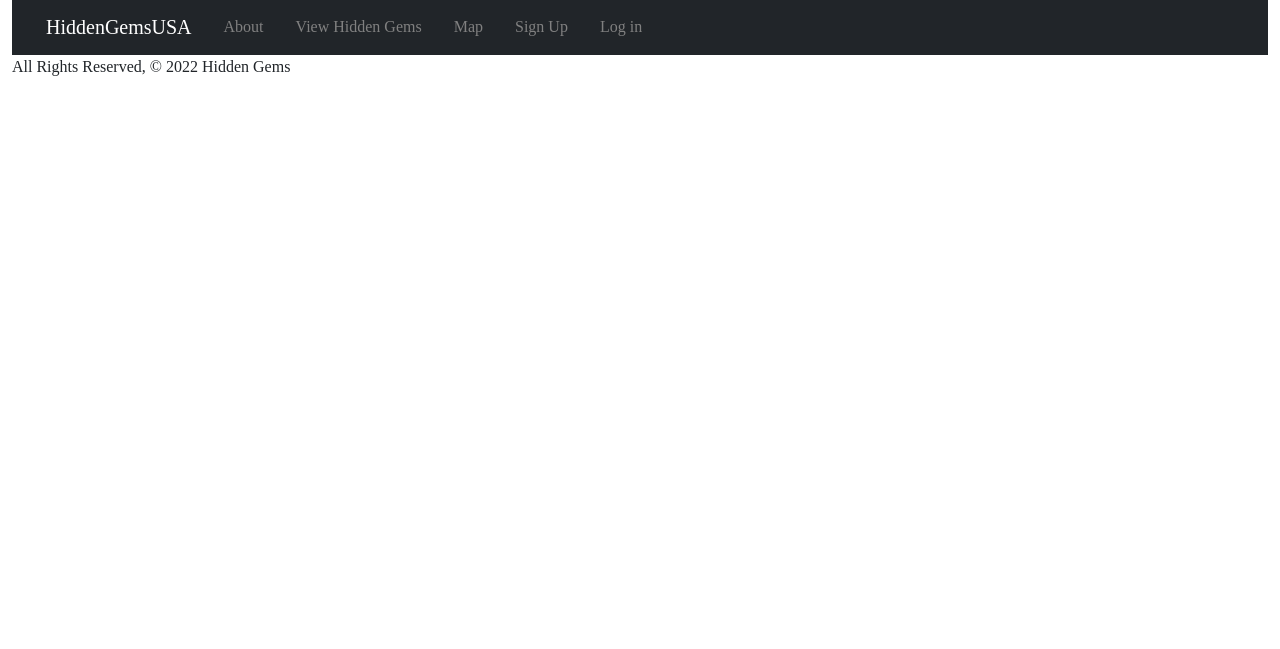
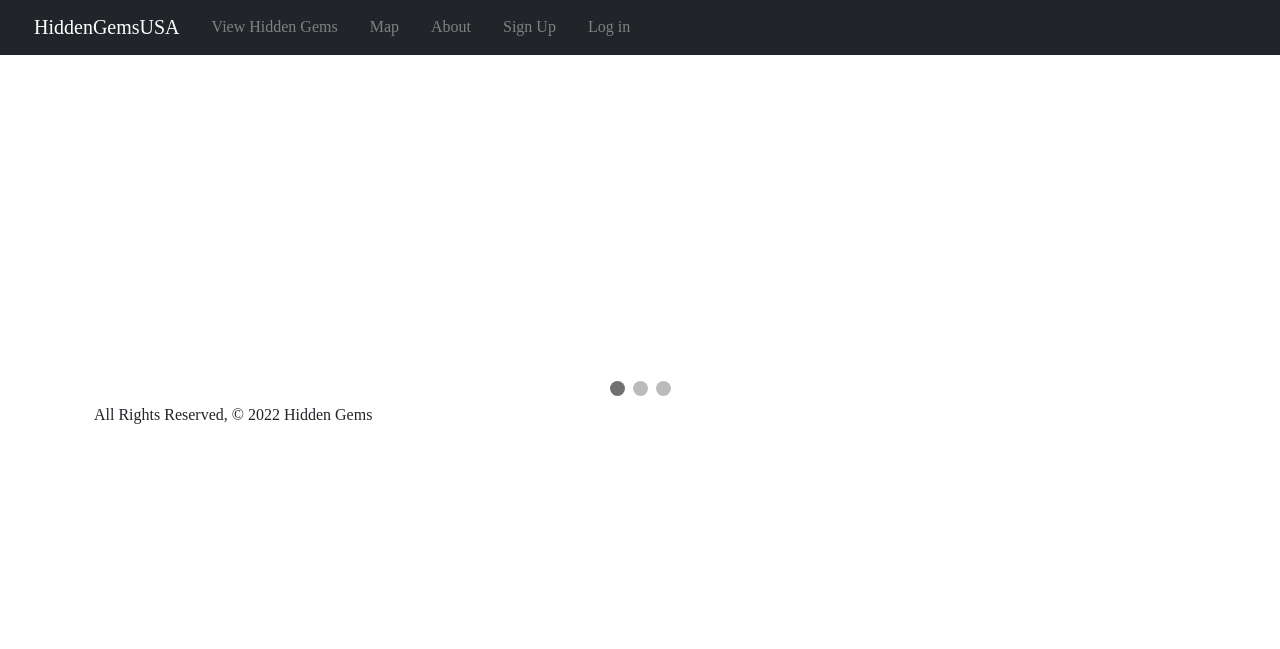
Before and after one commit to novajosky/Hidden-Gems, a Django app: page / in a window 1280 px wide. Shown: the part 151-800 px from the top of the page. Run offline with Django 4.2, Linux system fonts and the light colour scheme; some libraries are stand-ins or nearby versions; some web fonts are replaced.

Commit message:
adds slide show

```diff
--- a/main_app/static/css/style.css
+++ b/main_app/static/css/style.css
@@ -15,3 +15,95 @@ img {
 .row {
     padding: 0px;
 }
+
+.slideshow-container {
+    max-width: 1000px;
+    position: relative;
+    margin: auto;
+  }
+
+  /* Hide the images by default */
+  .mySlides {
+    display: none;
+  }
+
+  /* Next & previous buttons */
+  .prev, .next {
+    cursor: pointer;
+    position: absolute;
+    top: 50%;
+    width: auto;
+    margin-top: -22px;
+    padding: 16px;
+    color: white;
+    font-weight: bold;
+    font-size: 18px;
+    transition: 0.6s ease;
+    border-radius: 0 3px 3px 0;
+    user-select: none;
+  }
+
+  /* Position the "next button" to the right */
+  .next {
+    right: 0;
+    border-radius: 3px 0 0 3px;
+  }
+
+  /* On hover, add a black background color with a little bit see-through */
+  .prev:hover, .next:hover {
+    background-color: rgba(0,0,0,0.8);
+  }
+
+  /* Caption text */
+  .text {
+    color: #f2f2f2;
+    font-size: 15px;
+    padding: 8px 12px;
+    position: absolute;
+    bottom: 8px;
+    width: 100%;
+    text-align: center;
+  }
+
+  /* Number text (1/3 etc) */
+  .numbertext {
+    color: #f2f2f2;
+    font-size: 12px;
+    padding: 8px 12px;
+    position: absolute;
+    top: 0;
+  }
+
+  /* The dots/bullets/indicators */
+  .dot {
+    cursor: pointer;
+    height: 15px;
+    width: 15px;
+    margin: 0 2px;
+    background-color: #bbb;
+    border-radius: 50%;
+    display: inline-block;
+    transition: background-color 0.6s ease;
+  }
+
+  .active, .dot:hover {
+    background-color: #717171;
+  }
+
+  /* Fading animation */
+  .fade {
+    -webkit-animation-name: fade;
+    -webkit-animation-duration: 1.5s;
+    animation-name: fade;
+    animation-duration: 1.5s;
+  }
+
+  @-webkit-keyframes fade {
+    from {opacity: .4}
+    to {opacity: 1}
+  }
+
+  @keyframes fade {
+    from {opacity: .4}
+    to {opacity: 1}
+  }
--- a/main_app/templates/base.html
+++ b/main_app/templates/base.html
@@ -13,7 +13,7 @@
   <link href="https://cdn.jsdelivr.net/npm/bootstrap@5.1.3/dist/css/bootstrap.min.css" rel="stylesheet" integrity="sha384-1BmE4kWBq78iYhFldvKuhfTAU6auU8tT94WrHftjDbrCEXSU1oBoqyl2QvZ6jIW3" crossorigin="anonymous">  <link href="https://fonts.googleapis.com/css?family=Londrina+Sahdow" rel="stylesheet" type="text/css">
 </head>
 <body>
-  <div class="container-fluid" >
+  <div class="container-fluid g-0">
     <div class="row">
       <img class="img-fluid" src="https://uploads.visitseattle.org/2021/03/30131153/VS_Zoom-Background_Space-Needle.jpg" alt="" style="height: 150px;">
       <div class="col">
@@ -26,12 +26,12 @@
               </button>
               <div class="collapse navbar-collapse" id="navbarNavDarkDropdown">
                 <ul class="navbar-nav">
-                  <li><a class="dropdown-item btn" style="color:grey" href="{% url 'about' %}">About</a></li>
                   <li><a class="dropdown-item" style="color:grey" href="{% url 'index' %}">View Hidden Gems</a></li>
                   <li><a class="dropdown-item" style="color:grey" href="{% url 'maps' %}">Map</a></li>
+                  <li><a class="dropdown-item btn" style="color:grey" href="{% url 'about' %}">About</a></li>
                   {% if user.is_authenticated %}
+                  <li><a class="dropdown-item" style="color:grey" href="{% url 'gems_create' %}">Create Gem</a></li>
                   <li><a class="dropdown-item" style="color:grey" href="{% url 'logout' %}">Log Out</a></li>
-                  <li><a class="dropdown-item" style="color:grey" href="{% url 'gems_create' %}">Create Gem</a></li>
                   {% else %}
                     <li><a class="dropdown-item" style="color:grey" href="{% url 'signup' %}">Sign Up</a></li>
                     <li><a class="dropdown-item" style="color:grey" href="{% url 'login' %}">Log in</a></li>
@@ -45,11 +45,74 @@
           {% block content %}
           {% endblock %}
         </main>
-        <footer class="">
-          <div class="">All Rights Reserved, &copy; 2022 Hidden Gems &nbsp;</div>
+        <div class="slideshow-container">
+
+          <!-- Full-width images with number and caption text -->
+          <div class="mySlides fade">
+            <div class="numbertext">1 / 3</div>
+            <img src="https://imgur.com/v2oVW59.png" style="width:100%">
+            <div class="text">Caption Text</div>
+          </div>
+
+          <div class="mySlides fade">
+            <div class="numbertext">2 / 3</div>
+            <img src="https://imgur.com/sI3QKa0.png" style="width:100%">
+            <div class="text">Caption Two</div>
+          </div>
+
+          <div class="mySlides fade">
+            <div class="numbertext">3 / 3</div>
+            <img src="https://imgur.com/XS1tlaT.png" style="width:100%">
+            <div class="text">Caption Three</div>
+          </div>
+
+          <!-- Next and previous buttons -->
+          <a class="prev" onclick="plusSlides(-1)">&#10094;</a>
+          <a class="next" onclick="plusSlides(1)">&#10095;</a>
+        </div>
+        <br>
+
+        <!-- The dots/circles -->
+        <div style="text-align:center">
+          <span class="dot" onclick="currentSlide(1)"></span>
+          <span class="dot" onclick="currentSlide(2)"></span>
+          <span class="dot" onclick="currentSlide(3)"></span>
+        </div>
+        <footer class="container">
+          <div class="col align-self-end">All Rights Reserved, &copy; 2022 Hidden Gems &nbsp;</div>
         </footer>
       </div>
     </div>
   </div>
 </body>
+<script>
+  var slideIndex = 1;
+  showSlides(slideIndex);
+
+// Next/previous controls
+  function plusSlides(n) {
+    showSlides(slideIndex += n);
+  }
+
+// Thumbnail image controls
+  function currentSlide(n) {
+    showSlides(slideIndex = n);
+  }
+
+  function showSlides(n) {
+    var i;
+    var slides = document.getElementsByClassName("mySlides");
+    var dots = document.getElementsByClassName("dot");
+    if (n > slides.length) {slideIndex = 1}
+    if (n < 1) {slideIndex = slides.length}
+    for (i = 0; i < slides.length; i++) {
+        slides[i].style.display = "none";
+    }
+    for (i = 0; i < dots.length; i++) {
+        dots[i].className = dots[i].className.replace(" active", "");
+    }
+    slides[slideIndex-1].style.display = "block";
+    dots[slideIndex-1].className += " active";
+  }
+</script>
 </html>
```
